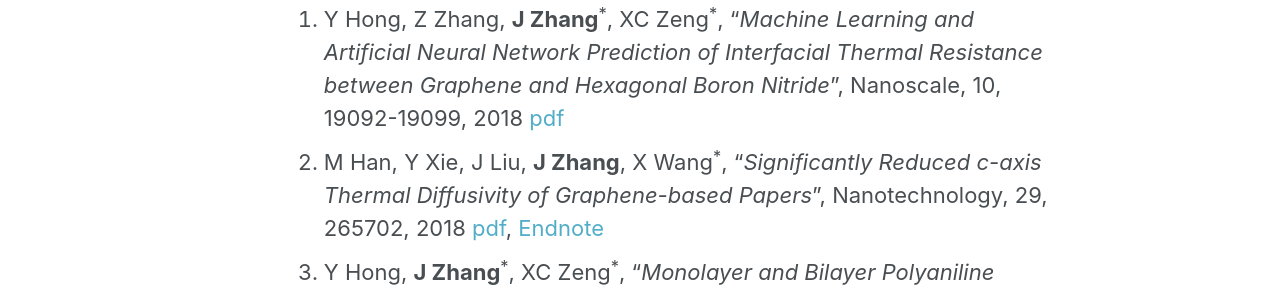
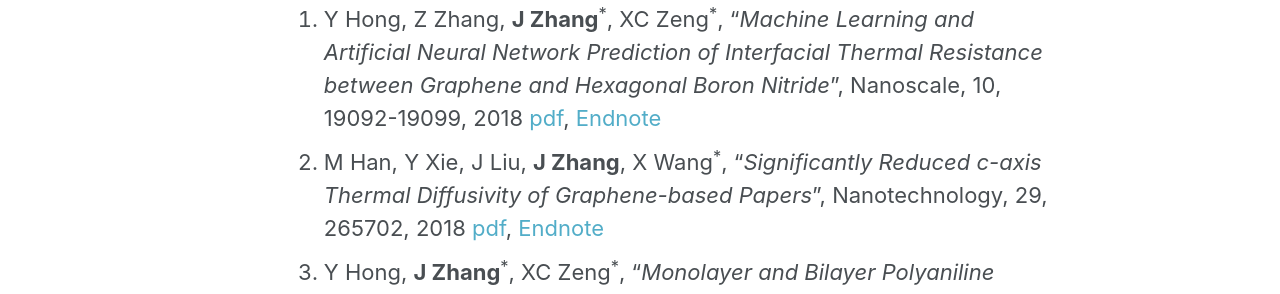
Before and after one commit to JingchaoZhang/JingchaoZhang.github.io, a Jekyll site: the page built from _pages/publications.md, in a window 1280 px wide and 900 px high. Shown: the part 254-548 px from the top of the window. Built offline with Jekyll 4.4.1, drawn with Linux system fonts in a browser that asks for light colours.

Commit message:
Update publications.md

```diff
--- a/_pages/publications.md
+++ b/_pages/publications.md
@@ -7,7 +7,7 @@
 
 (<sup>\*</sup>Corresponding author; <sup>†</sup>Equal contribution)
 
-1. Y Hong, Z Zhang, **J Zhang**<sup>\*</sup>, XC Zeng<sup>\*</sup>, "_Machine Learning and Artificial Neural Network Prediction of Interfacial Thermal Resistance between Graphene and Hexagonal Boron Nitride_", Nanoscale, 10, 19092-19099, 2018 [pdf](https://pubs.rsc.org/en/content/articlelanding/2018/nr/c8nr05703f#!divAbstract)
+1. Y Hong, Z Zhang, **J Zhang**<sup>\*</sup>, XC Zeng<sup>\*</sup>, "_Machine Learning and Artificial Neural Network Prediction of Interfacial Thermal Resistance between Graphene and Hexagonal Boron Nitride_", Nanoscale, 10, 19092-19099, 2018 [pdf](https://pubs.rsc.org/en/content/articlelanding/2018/nr/c8nr05703f#!divAbstract), [Endnote](https://drive.google.com/uc?export=download&id=1R_SUDPaCgP0ktp5DMrVbTy_ge3qJPbnB)
 1. M Han, Y Xie, J Liu, **J Zhang**, X Wang<sup>\*</sup>, "_Significantly Reduced c-axis Thermal Diffusivity of Graphene-based Papers_", Nanotechnology, 29, 265702, 2018 [pdf](https://drive.google.com/file/d/12vrbAVAE5yhElxyaysbJXoMcDQT0xEQ_/view?usp=sharing), [Endnote](https://drive.google.com/uc?export=download&id=1Ouoij_GYguDGWXZuTTO84psoiOwbHc_T)
 1. Y Hong, **J Zhang**<sup>\*</sup>, XC Zeng<sup>\*</sup>, "_Monolayer and Bilayer Polyaniline C<sub>3</sub>N: Two-Dimensional Semiconductors with High Thermal Conductivity_", Nanoscale, 10, 4301-4310, 2018 [pdf](https://drive.google.com/file/d/1sECnbFaP6Q1bmvQS4k0AjIOJqxok746I/view?usp=sharing), [Endnote](https://drive.google.com/uc?export=download&id=1jf9Iogo4rfKyCTQ59URn5FTgJBhz5HKs)
 1. Y Hong, M Ju, **J Zhang**<sup>\*</sup>, XC Zeng<sup>\*</sup>, "_Phonon Thermal Transport in Graphene/MoSe<sub>2</sub> van der Waals Heterobilayer_", Physical Chemistry Chemical Physics, 20, 2637-2645, 2018 [pdf](https://drive.google.com/file/d/1k5u2lq0edLLrHe_thXeGPViDP6baNOrH/view?usp=sharing), [Endnote](https://drive.google.com/uc?export=download&id=1ZJy2oPJVW0wXyWCvhVaUJGBgGGVWsfaS)
```
